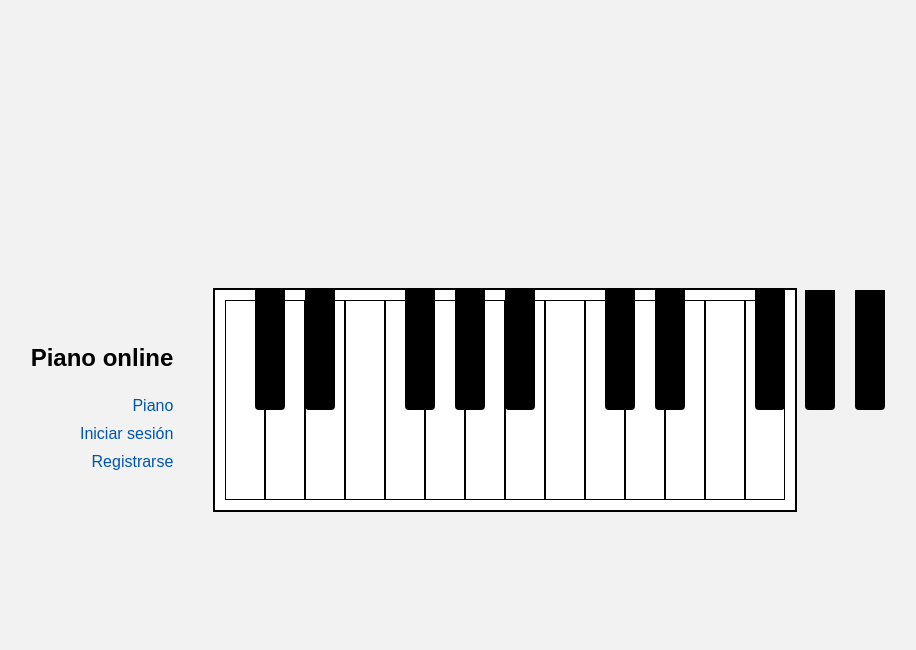
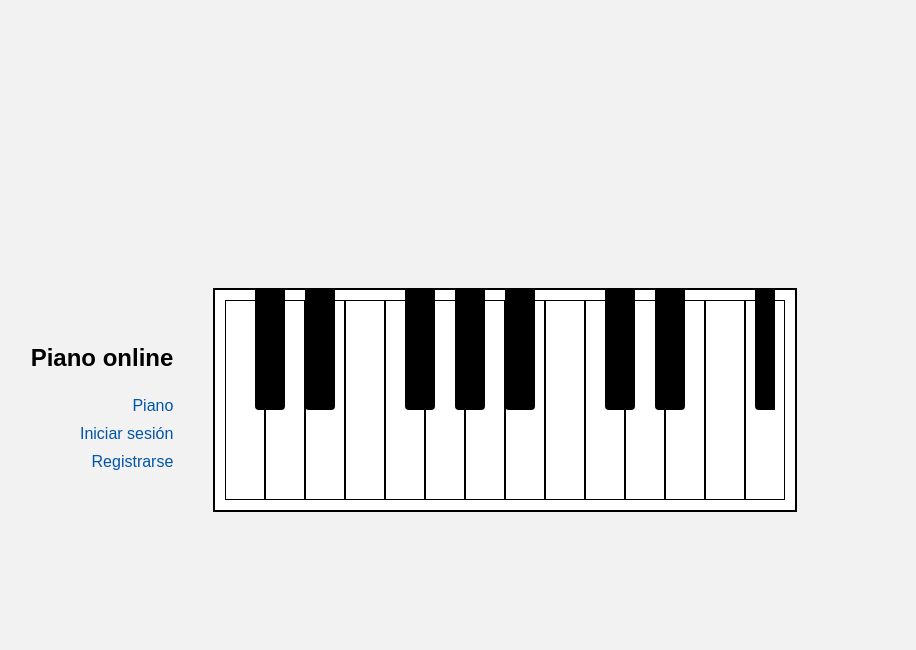
Before and after one commit to rubenhdezmtinez/piano-online, a PHP site: page / in a window 1280 px wide. Shown: the top 650 px of the page, without its empty margins (226-1142 px from the left). Run offline with PHP 8.4, Linux system fonts and the light colour scheme.

Commit message:
frontend v1.4

```diff
--- a/css/estilos.css
+++ b/css/estilos.css
@@ -51,6 +51,7 @@ body {
 .white-keys {
     position: relative;
     display: flex;
+    width: 560px; /* 14 teclas × 40px */
 }
 
 /* Teclas blancas */
@@ -68,8 +69,9 @@ body {
     top: 0;
     left: 0;
     height: 120px;
-    width: 100%;
-    pointer-events: none; /* Para que no bloqueen eventos a las teclas blancas debajo */
+    width: 560px; /* igual que .white-keys */
+    overflow: hidden;
+    pointer-events: none;
 }
 
 /* Teclas negras */
```
